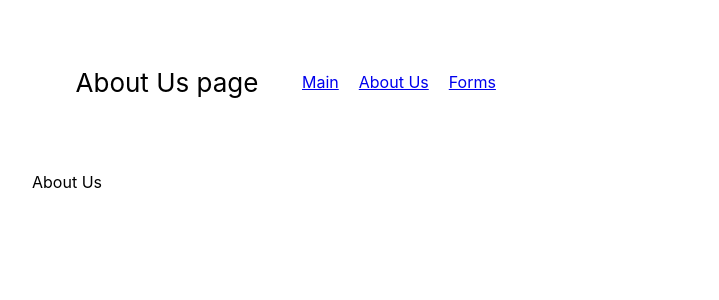
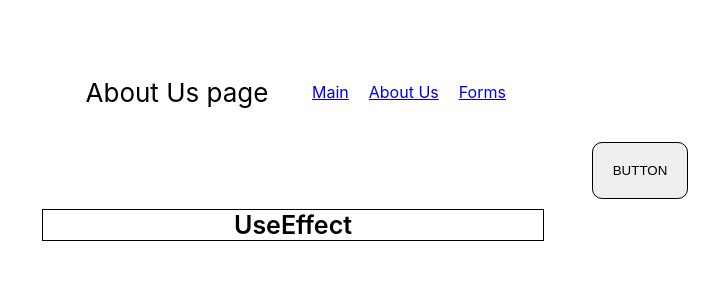
Before and after one commit to olegpl1993/reactRSS, a React (Vite) app: page /aboutUs in a window 1280 px wide. Shown: the top 300 px of the page, without its empty margins (0-719 px from the left). Built offline with nearby package versions, Linux system fonts and the light colour scheme.

Commit message:
feat: change AboutUs to function component

```diff
--- a/src/index.tsx
+++ b/src/index.tsx
@@ -3,8 +3,4 @@ import ReactDOM from 'react-dom/client';
 import App from './App';
 import './index.css';
 
-ReactDOM.createRoot(document.getElementById('root') as HTMLElement).render(
-  <React.StrictMode>
-    <App />
-  </React.StrictMode>
-);
+ReactDOM.createRoot(document.getElementById('root') as HTMLElement).render(<App />);
--- a/src/pages/AboutUs/AboutUs.css
+++ b/src/pages/AboutUs/AboutUs.css
@@ -0,0 +1,25 @@
+.aboutUs {
+  padding: 10px;
+}
+
+.btn {
+  padding: 20px;
+  border: 1px solid black;
+  border-radius: 10px;
+  margin-bottom: 10px;
+  cursor: pointer;
+}
+
+.btn:hover {
+  border: 1px solid red;
+}
+
+.testString {
+  border: 1px solid black;
+  font-size: 25px;
+  font-weight: 600;
+  width: 500px;
+  display: flex;
+  justify-content: center;
+  align-items: center;
+}
--- a/src/pages/AboutUs/AboutUs.tsx
+++ b/src/pages/AboutUs/AboutUs.tsx
@@ -1,16 +1,36 @@
 import './AboutUs.css';
-import React from 'react';
+import React, { useEffect, useMemo, useState } from 'react';
 import Header from '../Header/Header';
 
-class AboutUs extends React.Component {
-  render() {
-    return (
-      <div className="aboutUs">
-        <Header pageName={'About Us'} />
-        <div className="header">About Us</div>
-      </div>
-    );
-  }
+function AboutUs() {
+  const [testState, setTestState] = useState('Test String');
+
+  const [changeState, setChangeState] = useState(true);
+  console.log('changeState: ', changeState);
+
+  useEffect(() => {
+    console.log('UseEffect');
+    setTestState('UseEffect');
+  }, []);
+
+  useMemo(() => {
+    console.log('UseMemo');
+    setTestState('UseMemo');
+  }, []);
+
+  const changeSet = () => {
+    setChangeState(changeState ? false : true);
+  };
+
+  return (
+    <div className="aboutUs">
+      <Header pageName={'About Us'} />
+      <button className="btn" onClick={changeSet}>
+        BUTTON
+      </button>
+      <div className="testString">{testState}</div>
+    </div>
+  );
 }
 
 export default AboutUs;
```
